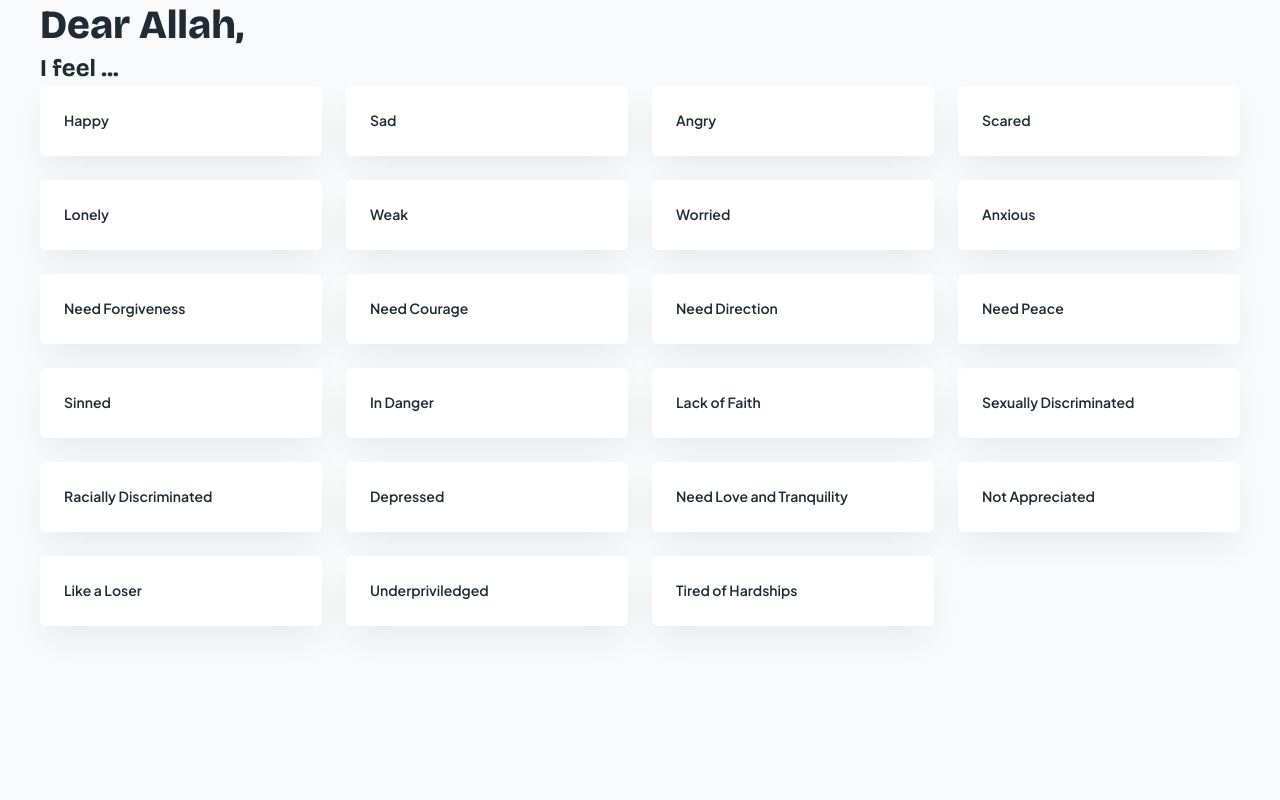
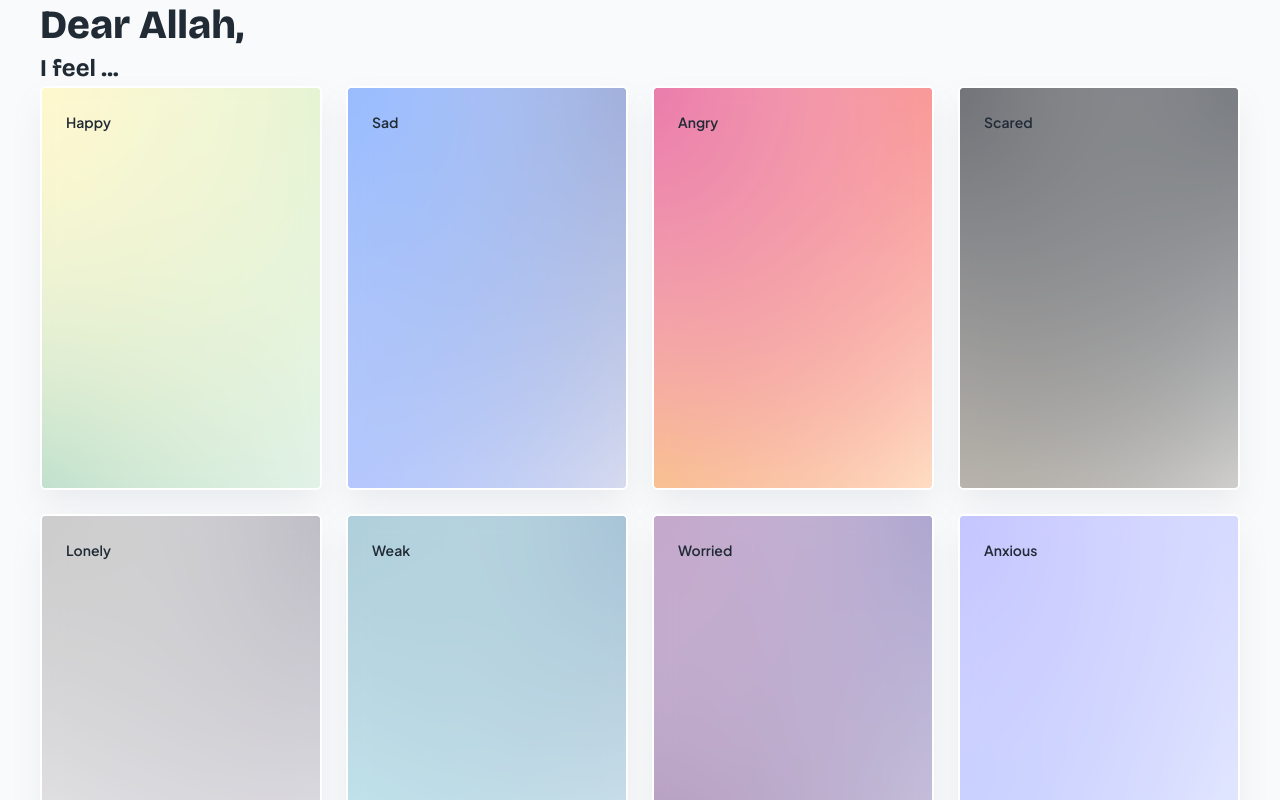
Before and after one commit to randhikarizky/dear-Allah, a Next.js app: page /landing in a window 1280 px wide. Shown: the top 800 px of the page. Built offline with nearby package versions, Linux system fonts and the light colour scheme.

Commit message:
added color codes for feeling cards background

```diff
--- a/app/components/global/constants/feeling.constant.ts
+++ b/app/components/global/constants/feeling.constant.ts
@@ -129,12 +129,12 @@ export const Feeling = [
     id: "underpriviledged",
     title: "Underpriviledged",
     path: "/underpriviledged",
-    color: ["", "", ""],
+    color: ["#85603F", "#9E7540", "#766161"],
   },
   {
     id: "hardships",
     title: "Tired of Hardships",
     path: "/hardships",
-    color: ["", "", ""],
+    color: ["#838383", "#474554", "#707B83"],
   },
 ];
--- a/app/components/landing/index.tsx
+++ b/app/components/landing/index.tsx
@@ -4,10 +4,12 @@ import {
   Grid,
   Link,
   Stack,
+  Theme,
   Typography,
   colors,
 } from "@mui/material";
 import { Feeling } from "../global/constants/feeling.constant";
+import Glass from "../global/components/Glass";
 
 const LandingPage = () => {
   return (
@@ -18,7 +20,7 @@ const LandingPage = () => {
         <Grid container spacing={3}>
           {Feeling.map((feel: any) => (
             <Grid key={feel.id} item xs={12} sm={6} md={3}>
-              <Card>
+              <Glass color={feel.color}>
                 <Stack spacing={2} sx={{ p: 3 }}>
                   <Link color="inherit" underline="hover">
                     <Typography variant="subtitle2" noWrap>
@@ -26,7 +28,7 @@ const LandingPage = () => {
                     </Typography>
                   </Link>
                 </Stack>
-              </Card>
+              </Glass>
             </Grid>
           ))}
         </Grid>
```
